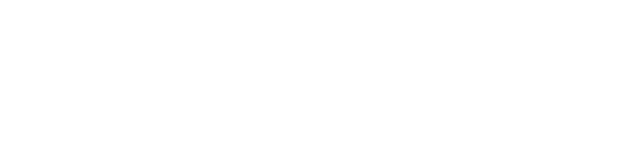
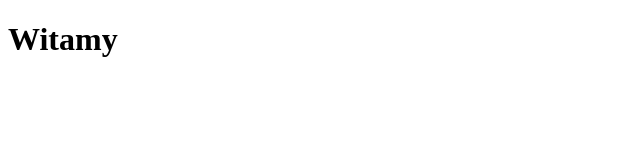
Before and after one commit to aroszuk/projekt-startowy, a plain HTML site: page index.html in a window 1280 px wide. Shown: the whole page, without its empty margins (0-640 px from the left). Drawn offline with Linux system fonts and the light colour scheme.

Commit message:
standrugi

```diff
--- a/index.html
+++ b/index.html
@@ -8,5 +8,7 @@
 </head>
 <body>
 
+    <h1>Witamy</h1>
+
 </body>
 </html>
```
